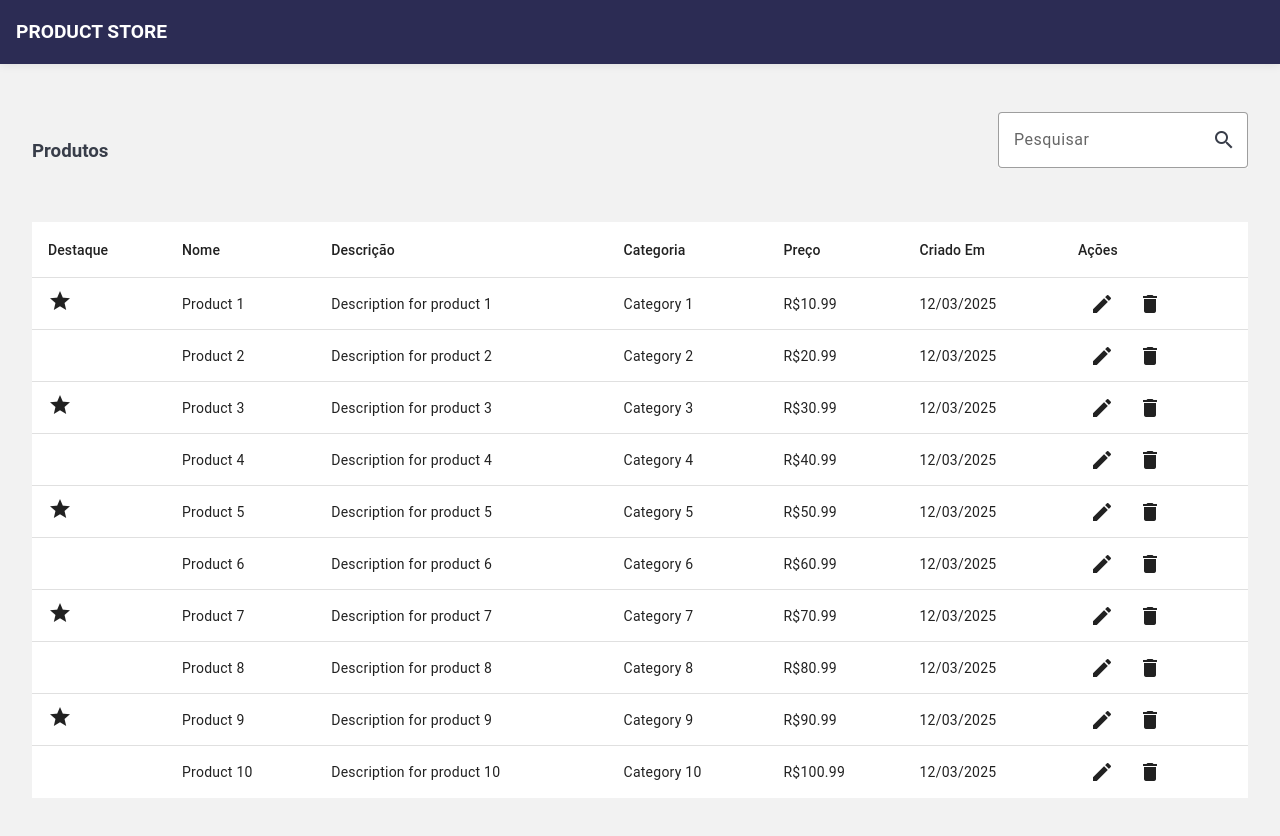
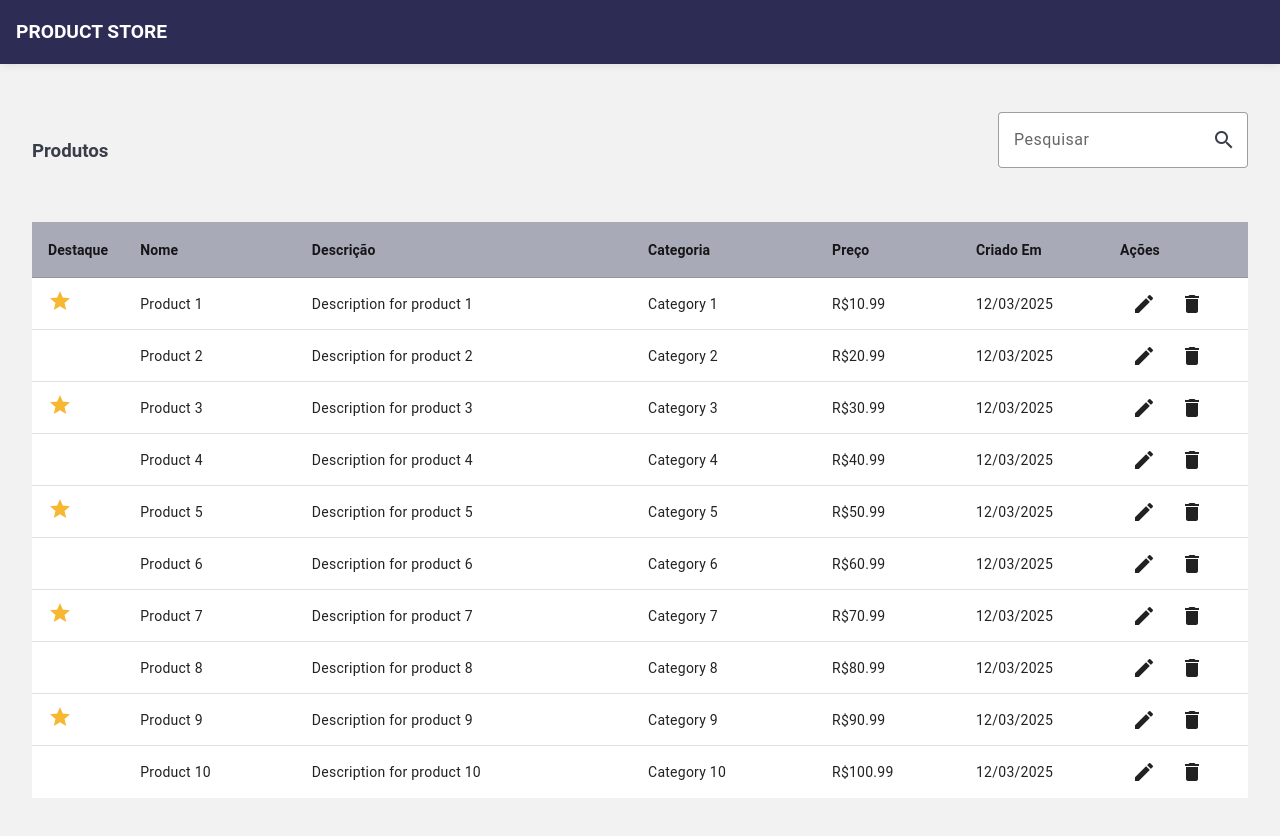
Before and after one commit to sararchh/gerenciador-produtos-desafio, an Angular app: page / in a window 1280 px wide. Shown: the top 836 px of the page. Built offline with nearby package versions, Linux system fonts and the light colour scheme; data requests are answered from the project's data file.

Commit message:
feat: add responsiveness

```diff
--- a/src/app/pages/home/home.component.html
+++ b/src/app/pages/home/home.component.html
@@ -18,9 +18,9 @@
   <section class="section-results" *ngIf="products$ | async as products">
     <table mat-table [dataSource]="products.data">
       <ng-container matColumnDef="highlight">
-        <th mat-header-cell *matHeaderCellDef>Destaque</th>
-        <td mat-cell *matCellDef="let product">
-          <mat-icon *ngIf="product.highlight">star</mat-icon>
+        <th mat-header-cell *matHeaderCellDef class="short-info">Destaque</th>
+        <td mat-cell *matCellDef="let product" class="short-info">
+          <mat-icon *ngIf="product.highlight" class="icon-highlight">star</mat-icon>
         </td>
       </ng-container>
 
@@ -40,22 +40,22 @@
       </ng-container>
 
       <ng-container matColumnDef="price">
-        <th mat-header-cell *matHeaderCellDef>Preço</th>
-        <td mat-cell *matCellDef="let product">
+        <th mat-header-cell *matHeaderCellDef class="short-info">Preço</th>
+        <td mat-cell *matCellDef="let product" class="short-info">
           {{ product.price | currency : "BRL" : "symbol" : "1.2-2" }}
         </td>
       </ng-container>
 
       <ng-container matColumnDef="createdAt">
-        <th mat-header-cell *matHeaderCellDef>Criado Em</th>
-        <td mat-cell *matCellDef="let product">
+        <th mat-header-cell *matHeaderCellDef class="short-info">Criado Em</th>
+        <td mat-cell *matCellDef="let product" class="short-info">
           {{ product.createdAt | date : "dd/MM/yyyy" }}
         </td>
       </ng-container>
 
       <ng-container matColumnDef="actions">
-        <th mat-header-cell *matHeaderCellDef> Ações </th>
-        <td mat-cell *matCellDef="let product">
+        <th mat-header-cell *matHeaderCellDef class="short-info"> Ações </th>
+        <td mat-cell *matCellDef="let product" class="short-info">
           <button mat-icon-button (click)="editProduct(product)">
             <mat-icon>edit</mat-icon>
           </button>
--- a/src/app/pages/home/home.component.scss
+++ b/src/app/pages/home/home.component.scss
@@ -18,11 +18,34 @@
     }
 
     .section-results {
-     margin: 2rem 0 5rem 0;
+      margin: 2rem 0 5rem 0;
       overflow: auto;
 
       table {
+        min-width: 37.5rem;
         width: 100%;
+
+        th {
+          background-color: var(--color-accent);
+          font-weight: bold;
+          text-align: left;
+          padding: 0.5rem 1rem;
+        }
+
+        td {
+          .icon-highlight {
+            color: var(--color-yellow);
+          }
+        }
+
+        .short-info:first-child {
+          width: 5rem;
+        }
+
+        .short-info {
+          max-width: 9rem;
+          width: 9rem;
+        }
       }
     }
   }
--- a/src/styles.scss
+++ b/src/styles.scss
@@ -25,6 +25,7 @@
   --color-accent: #a9aab7;
   --color-slate-primary: #383d49;
   --color-error: #c2272c;
+  --color-yellow: #f7b731;
 
   --color-gray: #e0e0e0;
   --color-gray-10: #faf8f8;
```
